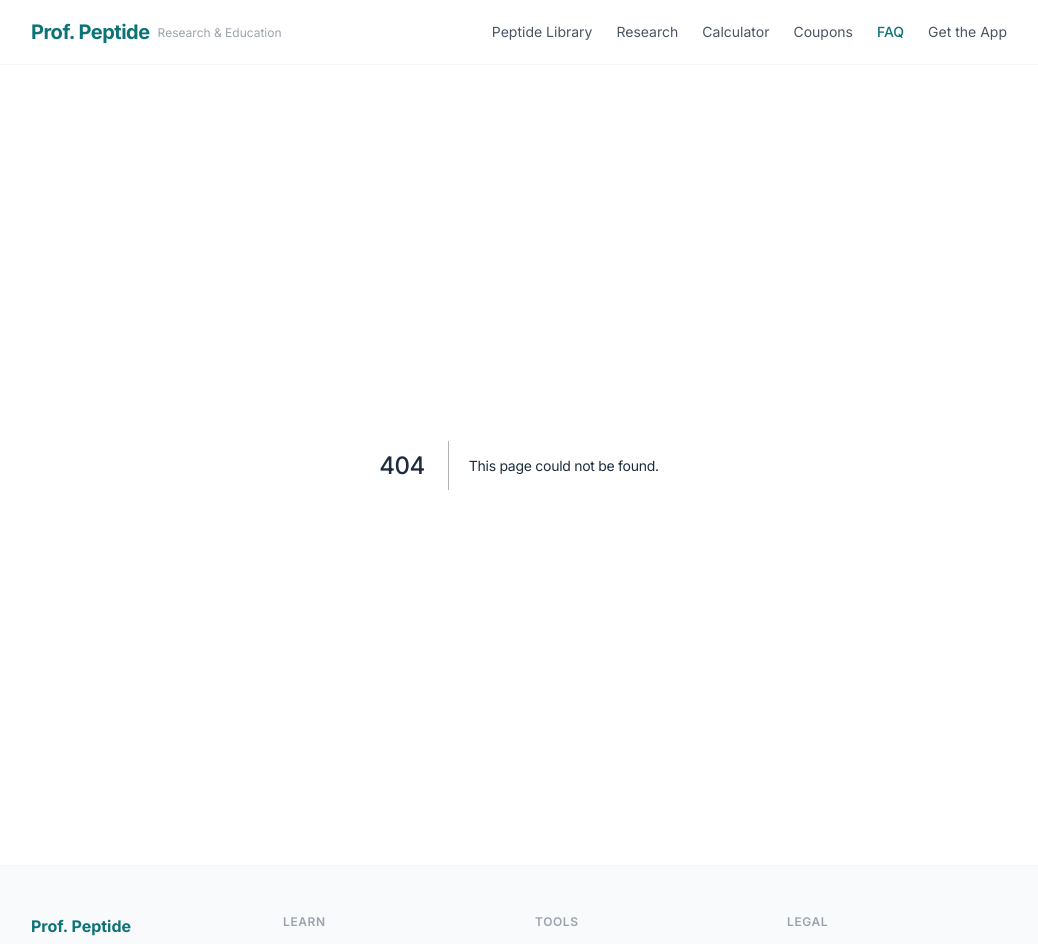
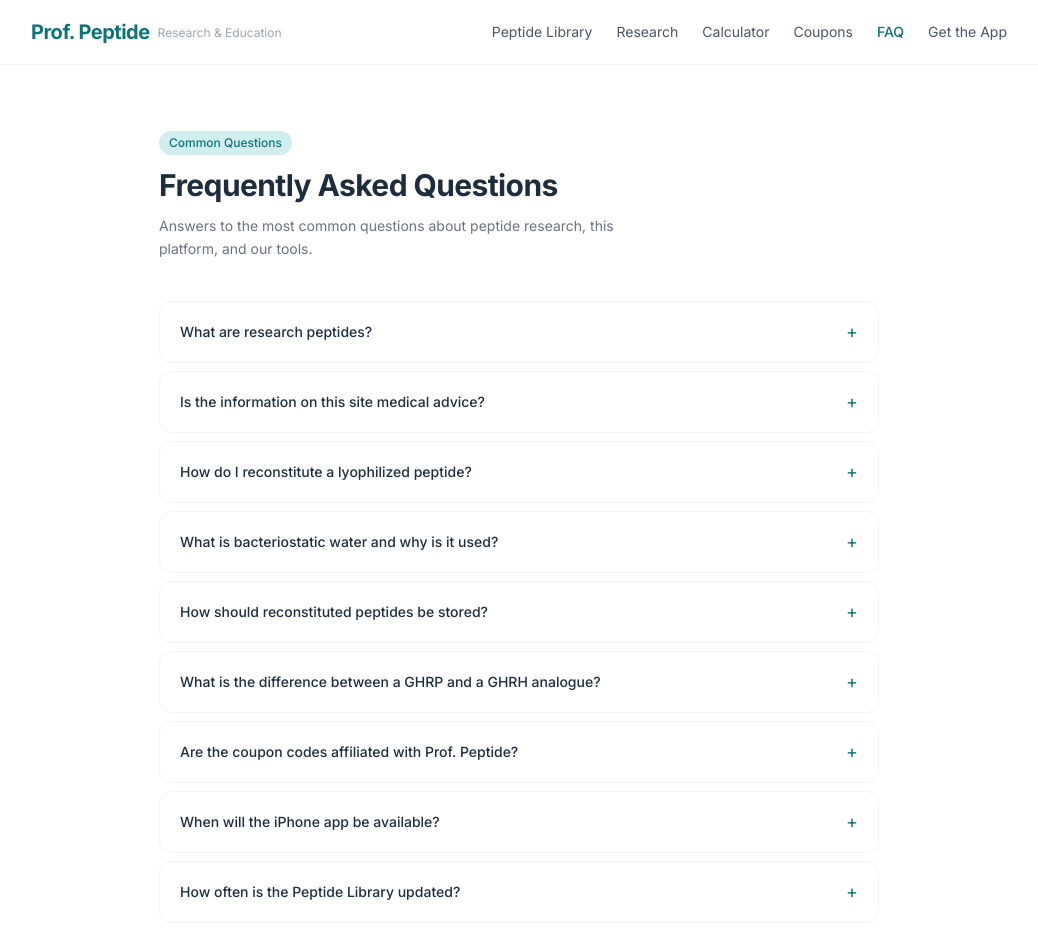
Before and after one commit to masbooksonebay/profpeptide, a Next.js app: page /faq in a window 1280 px wide. Before the commit this address had no page. Shown: the top 944 px of the page, without its empty margins (121-1159 px from the left). Built offline with nearby package versions, Linux system fonts and the light colour scheme.

Commit message:
Add FAQ page

```diff
--- /dev/null
+++ b/src/app/faq/page.tsx
@@ -0,0 +1,77 @@
+"use client";
+import { useState } from "react";
+
+export default function FAQPage() {
+  const [open, setOpen] = useState<number | null>(null);
+
+  const faqs = [
+    {
+      q: "What are research peptides?",
+      a: "Research peptides are short chains of amino acids synthesized for scientific study. They are sold for laboratory and research use only — not for human consumption. Many peptides being researched today are synthetic analogues of peptides naturally produced in the human body.",
+    },
+    {
+      q: "Is the information on this site medical advice?",
+      a: "No. All content on Prof. Peptide is strictly for educational and informational purposes. Nothing here constitutes medical advice, and nothing should be interpreted as a recommendation for human use. Always consult a licensed medical professional.",
+    },
+    {
+      q: "How do I reconstitute a lyophilized peptide?",
+      a: "Lyophilized (freeze-dried) peptides are reconstituted by adding bacteriostatic water to the vial. The volume added determines the concentration. Our Dosage Calculator can help you work out the exact math. Use aseptic technique throughout.",
+    },
+    {
+      q: "What is bacteriostatic water and why is it used?",
+      a: "Bacteriostatic water is sterile water containing 0.9% benzyl alcohol, which inhibits bacterial growth. It is preferred over plain sterile water for peptide reconstitution because it extends the usable shelf life of the reconstituted solution (typically 28-30 days when refrigerated).",
+    },
+    {
+      q: "How should reconstituted peptides be stored?",
+      a: "Reconstituted peptides should generally be refrigerated at 2–8°C and kept away from light. Most are stable for 4–6 weeks when refrigerated. Lyophilized (unreconstituted) peptides should be stored in the freezer and are stable for much longer periods.",
+    },
+    {
+      q: "What is the difference between a GHRP and a GHRH analogue?",
+      a: "GHRH analogues (like CJC-1295) mimic growth hormone releasing hormone and act directly on pituitary receptors to stimulate GH release. GHRPs (like Ipamorelin) are ghrelin receptor agonists that stimulate GH through a separate pathway. They work synergistically when combined.",
+    },
+    {
+      q: "Are the coupon codes affiliated with Prof. Peptide?",
+      a: "Prof. Peptide is an independent education platform. Coupon codes listed are sourced and verified independently. We are not affiliates or partners of the vendors listed, and we don't earn commissions from code use.",
+    },
+    {
+      q: "When will the iPhone app be available?",
+      a: "The Prof. Peptide iOS app is currently in development. It will include the full peptide library, dosage calculator, protocol logging, and research notes — all offline-capable. Join the waitlist on the Get the App page to be notified at launch.",
+    },
+    {
+      q: "How often is the Peptide Library updated?",
+      a: "We aim to review and update peptide profiles as significant new research is published. New profiles are added regularly. The date of last review is noted on each peptide profile page.",
+    },
+  ];
+
+  return (
+    <div className="section max-w-3xl">
+      <span className="tag mb-3 inline-block">Common Questions</span>
+      <h1 className="text-3xl font-bold text-[#1e2d3d] mb-3">Frequently Asked Questions</h1>
+      <p className="text-sm text-gray-500 mb-10 leading-relaxed max-w-lg">
+        Answers to the most common questions about peptide research, this platform, and our tools.
+      </p>
+      <div className="space-y-2">
+        {faqs.map((faq, i) => (
+          <div key={i} className="border border-gray-100 rounded-xl overflow-hidden">
+            <button
+              onClick={() => setOpen(open === i ? null : i)}
+              className="w-full flex items-center justify-between px-5 py-4 text-left hover:bg-gray-50 transition-colors"
+            >
+              <span className="text-sm font-medium text-[#1e2d3d] pr-4">{faq.q}</span>
+              <span className="text-[#0D7377] flex-shrink-0 text-lg">{open === i ? "−" : "+"}</span>
+            </button>
+            {open === i && (
+              <div className="px-5 pb-4 text-sm text-gray-600 leading-relaxed border-t border-gray-50 pt-3">
+                {faq.a}
+              </div>
+            )}
+          </div>
+        ))}
+      </div>
+      <div className="mt-12 p-5 bg-gray-50 border border-gray-100 rounded-xl">
+        <p className="text-sm font-medium text-gray-700 mb-1">Still have questions?</p>
+        <p className="text-xs text-gray-500">Browse the Peptide Library for detailed compound-specific information, or check the Research Hub for in-depth guides.</p>
+      </div>
+    </div>
+  );
+}
```
